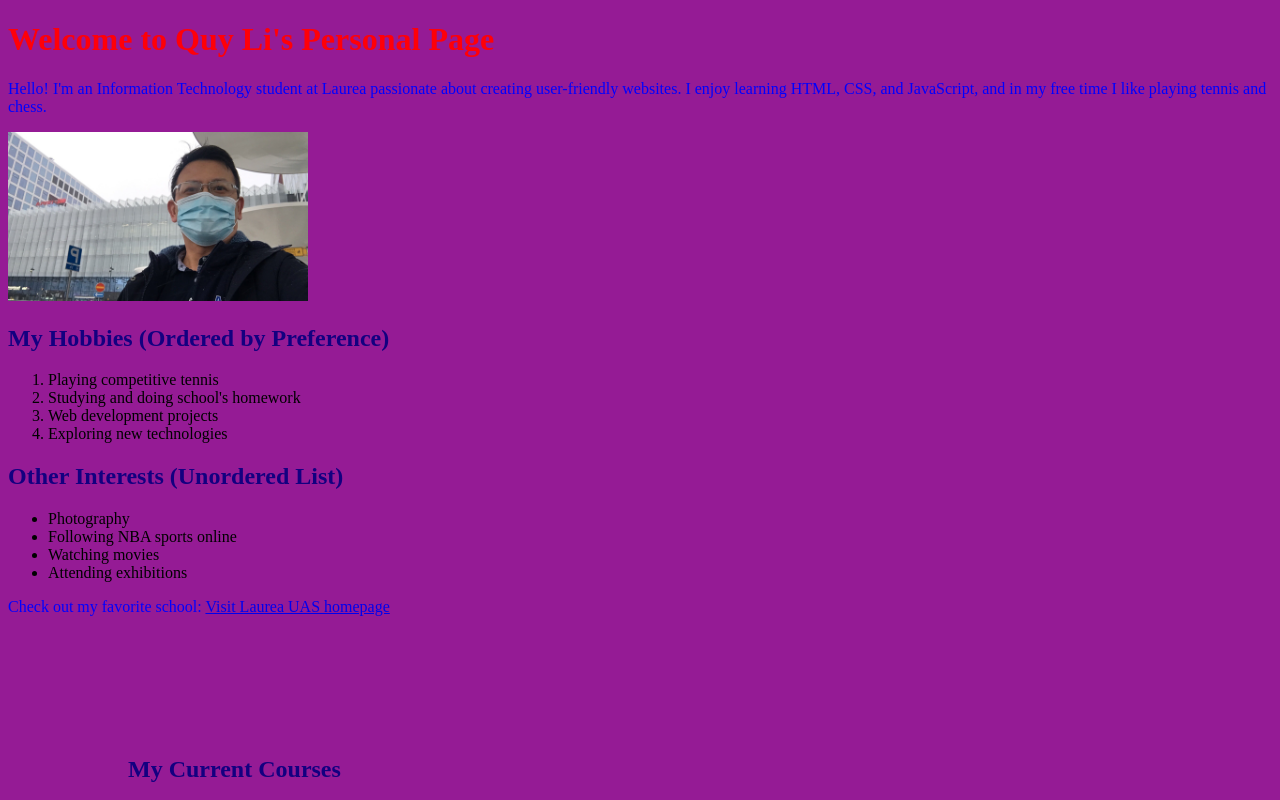
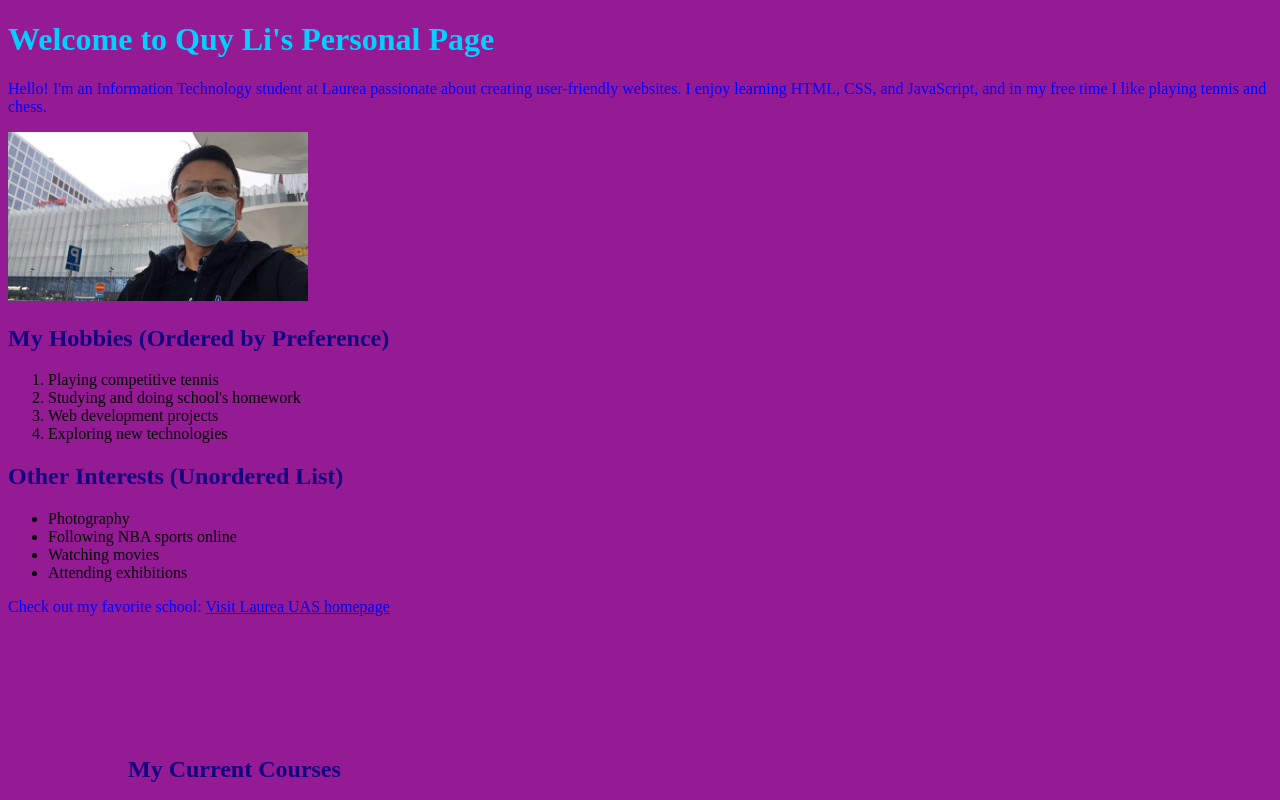
Before and after one commit to QLi2025/Web-Sivuston-kehittaminen, a plain HTML site: page Workshop 03/Index.html in a window 1280 px wide. Shown: the top 800 px of the page. Drawn offline with Linux system fonts and the light colour scheme.

Commit message:
Workshop 3 Advanced CSS

```diff
--- a/Workshop 03/Index.html
+++ b/Workshop 03/Index.html
@@ -12,7 +12,7 @@
     <link rel="stylesheet" href="styles.css">
 </head>
 <body>
-    <h1 style="color: rgb(255, 0, 8);">Welcome to Quy Li's Personal Page</h1>
+    <h1 style="color: rgb(0, 208, 255);">Welcome to Quy Li's Personal Page</h1>
     <p>Hello! I'm an Information Technology student at Laurea passionate about creating user-friendly websites.
     I enjoy learning HTML, CSS, and JavaScript, and in my free time I like playing tennis and chess.</p>
 
```
